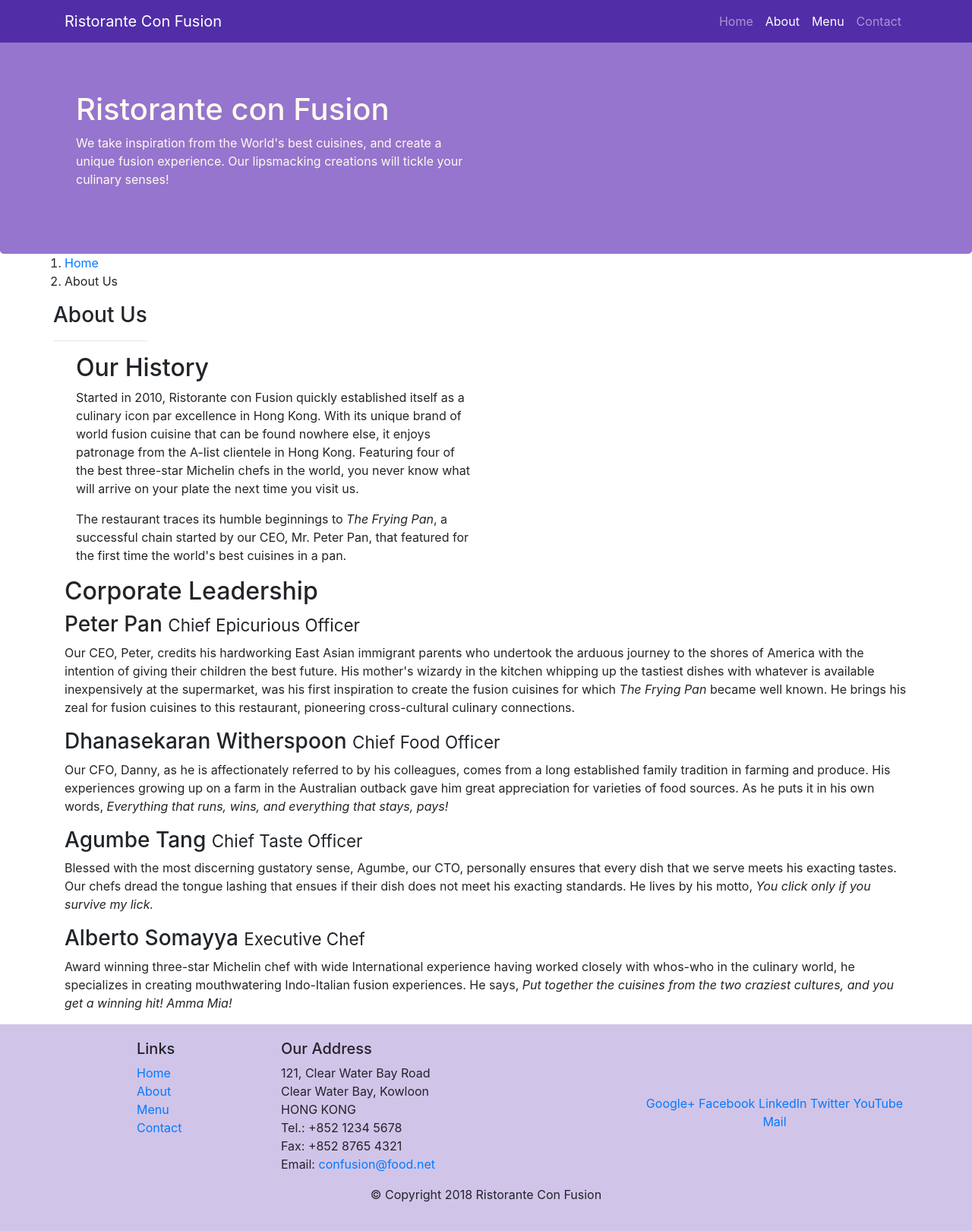
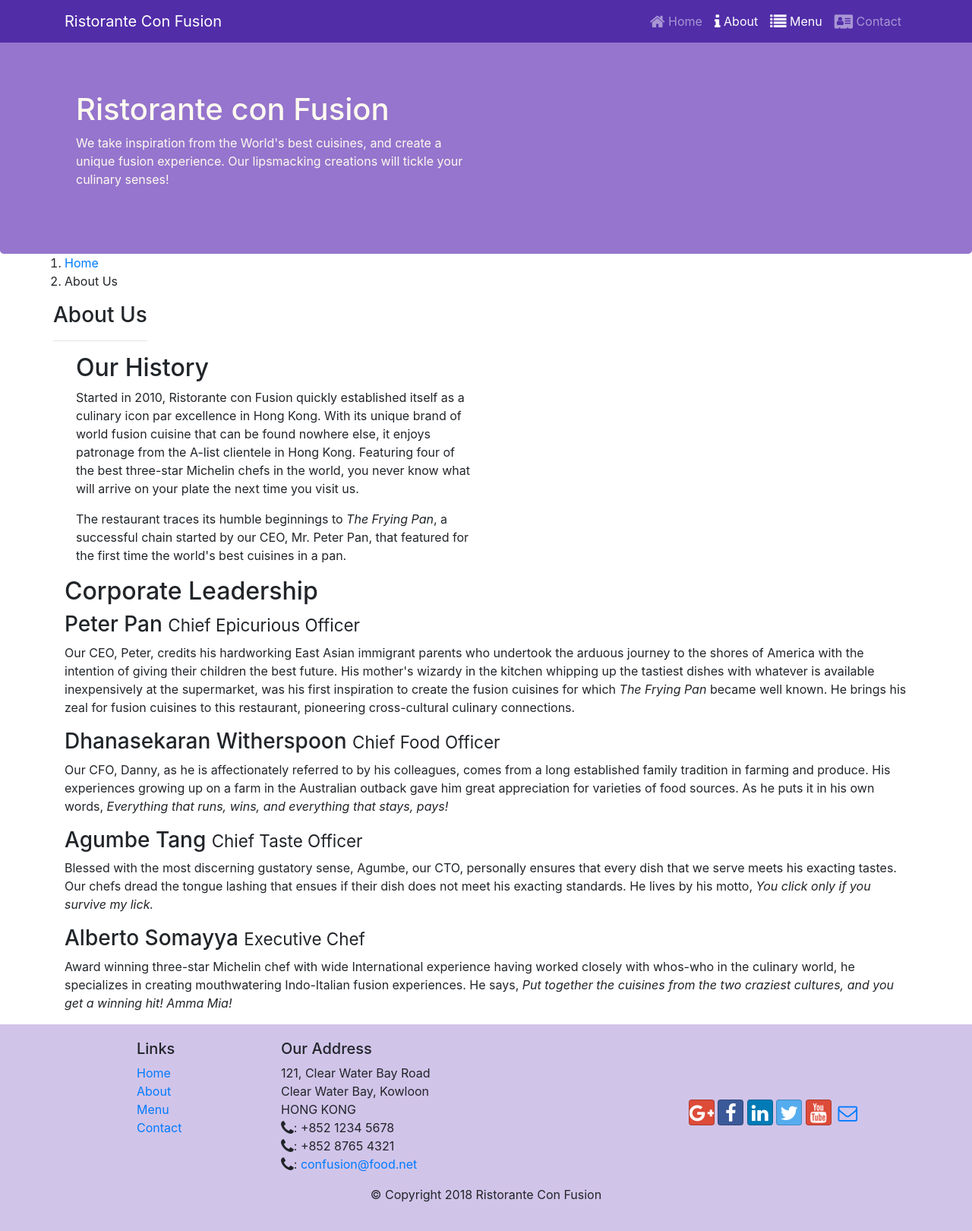
Before and after one commit to SiddharthMehra/bootstrap, a website: page aboutus.html in a window 1280 px wide. Shown: the whole page at 76% size. Drawn offline with nearby package versions, Linux system fonts and the light colour scheme.

Commit message:
icon-fonts

```diff
--- a/aboutus.html
+++ b/aboutus.html
@@ -9,6 +9,8 @@
     <meta http-equiv="x-ua-compatible" content="ie=edge">
     <!-- Bootstrap CSS -->
     <link rel="stylesheet" href="node_modules/bootstrap/dist/css/bootstrap.min.css">
+    <link rel="stylesheet" href="node_modules/font-awesome/css/font-awesome.min.css">
+    <link rel="stylesheet" href="node_modules/bootstrap-social/bootstrap-social.css">
     <link rel="stylesheet" href="/css file/styles.css">
     <title>Ristorante Con Fusion: About Us</title>
 
@@ -25,10 +27,10 @@
 
             </div>
             <ul class="navbar-nav mr-auto" href="./index.html>
-                <li class="nav-item"><a class="nav-link" href="./index.html">Home</a></li>
-                <li class="nav-item active"><a class="nav-link" href="#">About</a></li>
-                <li class="nav-item active"><a class="nav-link" href="#">Menu</a></li>
-                <li class="nav-item"><a class="nav-link" href="#">Contact</a></li>
+                <li class="nav-item"><a class="nav-link" href="./index.html"><span class="fa fa-home fa-lg"></span> Home</a></li>
+                <li class="nav-item active"><a class="nav-link" href="#"><span class="fa fa-info fa-lg"></span> About</a></li>
+                <li class="nav-item active"><a class="nav-link" href="#"><span class="fa fa-list fa-lg"></span> Menu</a></li>
+                <li class="nav-item"><a class="nav-link" href="#"><span class="fa fa-address-card fa-lg"></span> Contact</a></li>
             </ul>
         </div>
 
@@ -104,19 +106,19 @@
 		              121, Clear Water Bay Road<br>
 		              Clear Water Bay, Kowloon<br>
 		              HONG KONG<br>
-		              Tel.: +852 1234 5678<br>
-		              Fax: +852 8765 4321<br>
-		              Email: <a href="mailto:confusion@food.net">confusion@food.net</a>
+		              <i class="fa fa-phone fa-lg"></i>: +852 1234 5678<br>
+		              <i class="fa fa-phone fa-lg"></i>: +852 8765 4321<br>
+		              <i class="fa fa-phone fa-lg"></i>: <a href="mailto:confusion@food.net">confusion@food.net</a>
 		           </address>
                 </div>
                 <div class="col-12 col-sm-4 align-self-center">
                     <div class="text-center">
-                        <a href="http://google.com/+">Google+</a>
-                        <a href="http://www.facebook.com/profile.php?id=">Facebook</a>
-                        <a href="http://www.linkedin.com/in/">LinkedIn</a>
-                        <a href="http://twitter.com/">Twitter</a>
-                        <a href="http://youtube.com/">YouTube</a>
-                        <a href="mailto:">Mail</a>
+                        <a class="btn btn-social-icon btn-google" href="http://google.com/+"><i class="fa fa-google-plus fa-lg"></i></a>
+                        <a class="btn btn-social-icon btn-facebook" href="http://www.facebook.com/profile.php?id="><i class="fa fa-facebook fa-lg"></i></a>
+                        <a class="btn btn-social-icon btn-linkedin" href="http://www.linkedin.com/in/"><i class="fa fa-linkedin fa-lg"></i></a>
+                        <a class="btn btn-social-icon btn-twitter" href="http://twitter.com/"><i class="fa fa-twitter fa-lg"></i></a>
+                        <a class="btn btn-social-icon btn-google" href="http://youtube.com/"><i class="fa fa-youtube fa-lg"></i></a>
+                        <a class="btn btn-social-icon" href="mailto:"><i class="fa fa-envelope-o fa-lg"></i></a>
                     </div>
                 </div>
            </div>
--- a/package.json
+++ b/package.json
@@ -15,6 +15,8 @@
   },
   "dependencies": {
     "bootstrap": "^4.0.0",
+    "bootstrap-social": "^5.1.1",
+    "font-awesome": "^4.7.0",
     "jquery": "^3.3.1",
     "popper.js": "^1.12.9"
   }
```
Also changed, not shown: index.html (+15 -13 lines), 1 other file.
